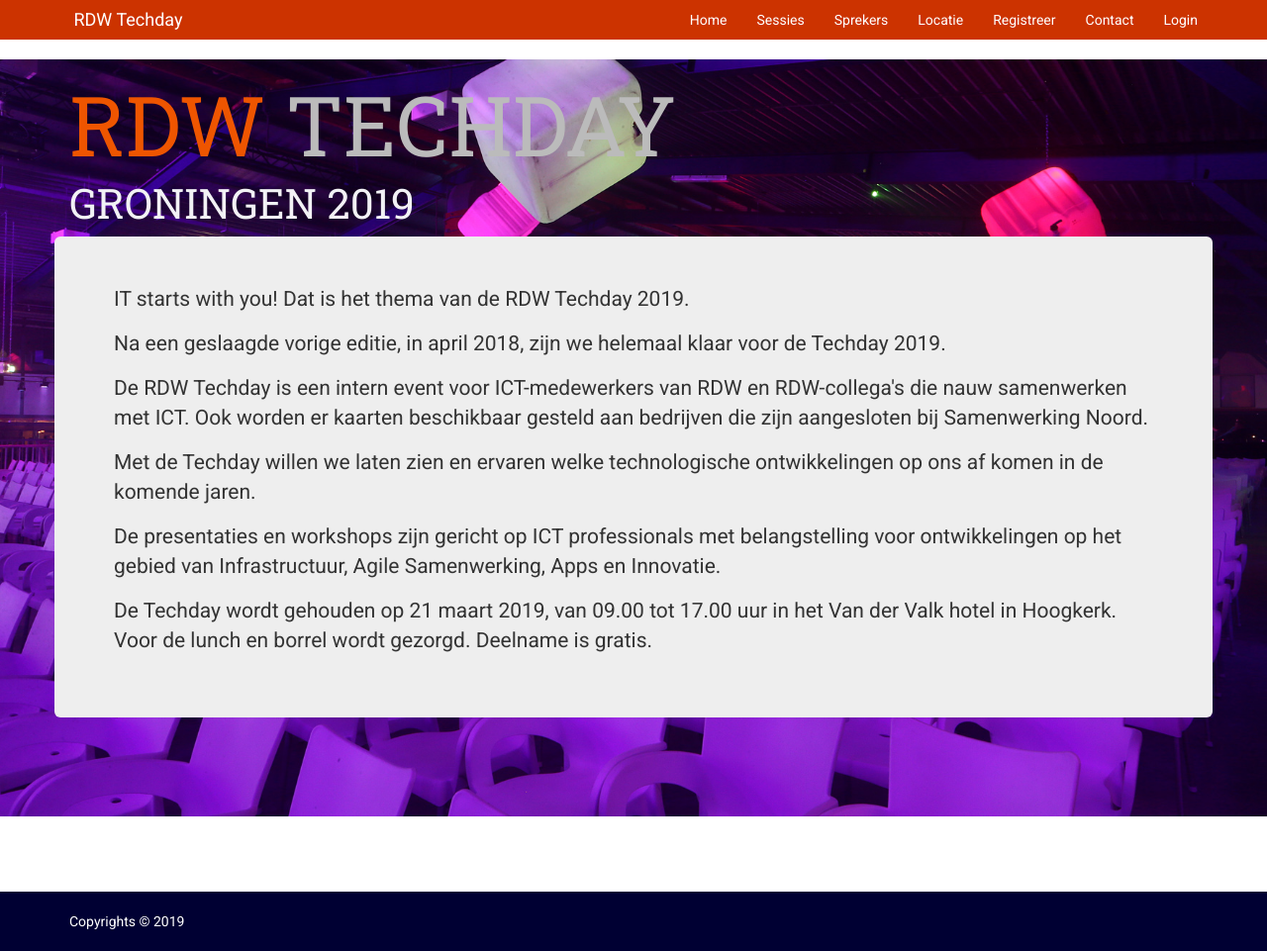
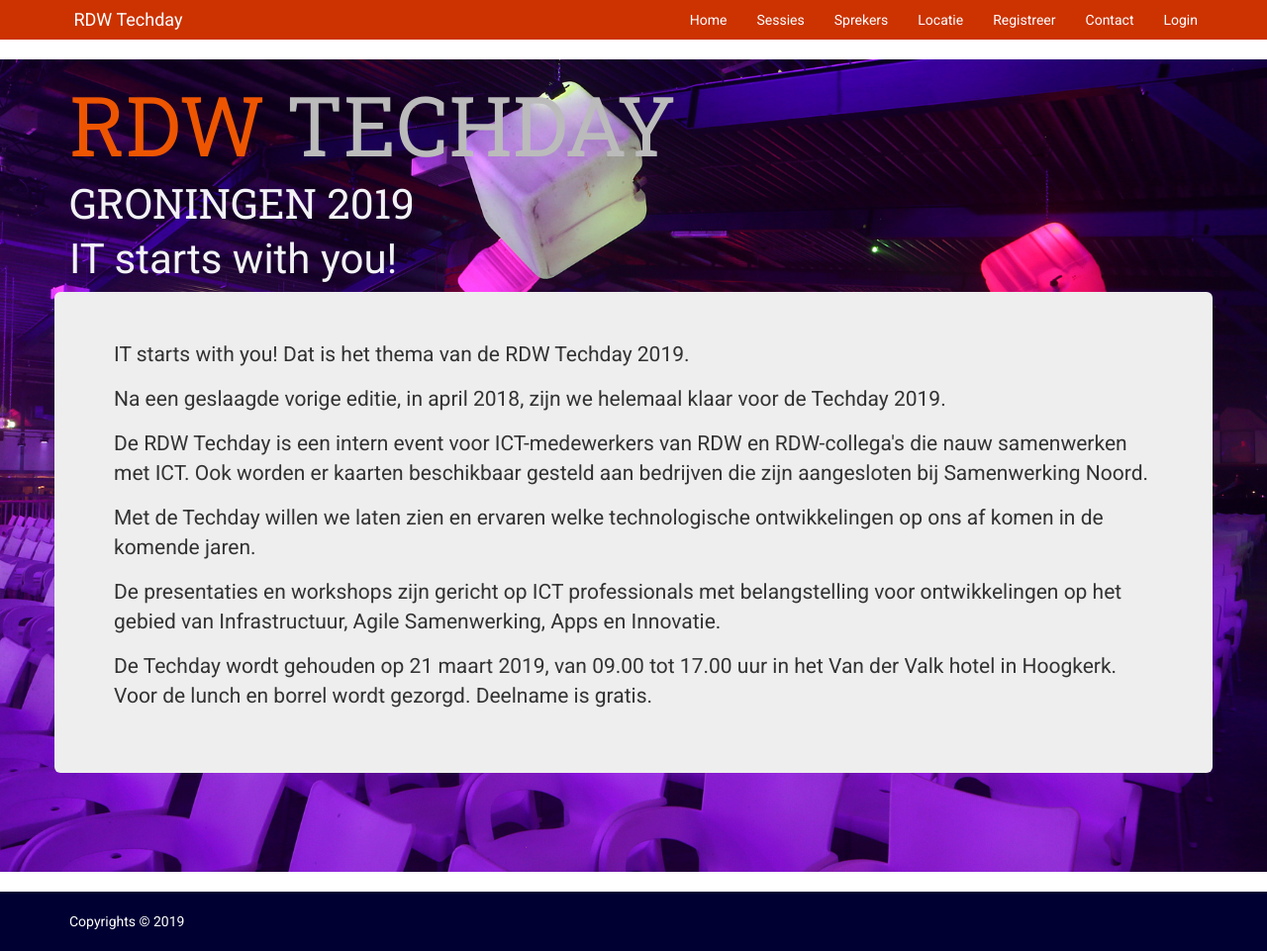
Before and after one commit to rdwtechday/rdwtechday2019, a Jekyll site: the page built from index.md, in a window 1280 px wide and 961 px high. Shown: the whole window at 99% size. Built offline with Jekyll 4.4.1, drawn with Linux system fonts in a browser that asks for light colours; nearby versions of some CDN libraries; comment, search, counter and statistics services are not loaded.

Commit message:
Update intro.html

```diff
--- a/_includes/intro.html
+++ b/_includes/intro.html
@@ -2,7 +2,9 @@
     <div class="container">
         <div class="row">
             <div class="col-sm-8">
-                <h1 class="rdw-light-orange rdw-intro-big">RDW</> <span class="rdw-intro-gray">TECHDAY</span> </h1><h4 class="rdw-gray-3 rdw-intro">GRONINGEN 2019</h2>
+                <h1 class="rdw-light-orange rdw-intro-big">RDW</> <span class="rdw-intro-gray">TECHDAY</span></h1>
+                <h4 class="rdw-gray-3 rdw-intro">GRONINGEN 2019</h4>
+				<h5 class="rdw-gray-3 rdw-intro">IT starts with you! </h5>
 
             </div>
         </div>
```
